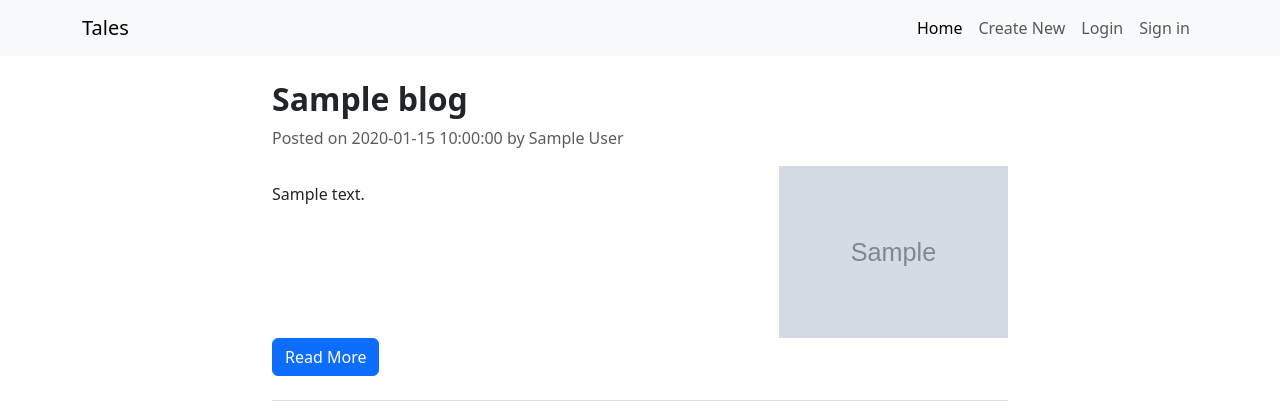
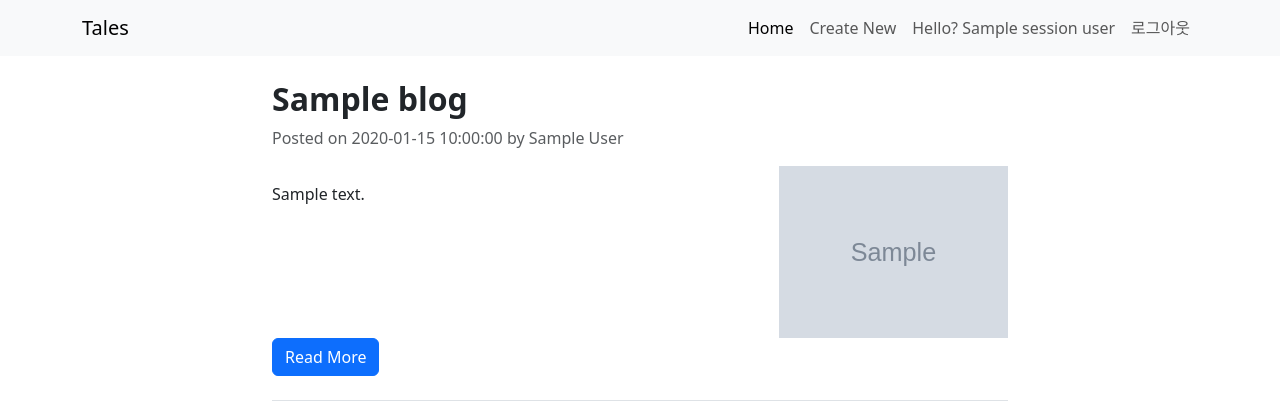
Before and after one commit to ChanLim-BD/FastAPI-Blog, a FastAPI app: template templates/index.html in a window 1280 px wide. Shown: the top 420 px of the page. Run offline with FastAPI, Linux system fonts and the light colour scheme; the template is opened without the code that fills it: most values are stand-ins (such as "Sample title", 1, 10 or a date in 2020); grey boxes marked "Sample" are stand-in pictures; parts of the project's set-up code (start-up, migrations or seed data) failed here and were passed over.

Commit message:
Session: 의존성 삽입으로 Cookie 정보 가져오기 및 Login에 따른 NavBar 반영

```diff
--- a/templates/layout/navbar.html
+++ b/templates/layout/navbar.html
@@ -10,15 +10,24 @@
                 <li class="nav-item">
                     <a class="nav-link active" aria-current="page" href="/blogs">Home</a>
                 </li>
+                {% if session_user %}
                 <li class="nav-item">
                     <a class="nav-link" href="/blogs/new">Create New</a>
                 </li>
+
                 <li class="nav-item">
-                    <a class="nav-link" href="/auth/login">Login</a>
+                    <a class="nav-link" href="#">Hello? {{session_user.name}}</a>
                 </li>
+                {% else %}
                 <li class="nav-item">
-                    <a class="nav-link" href="/auth/register">Sign in</a>
+                    <a class="nav-link" href="/auth/login">로그인</a>
                 </li>
+                {% endif %}
+                {% if session_user %}
+                <li class="nav-item">
+                    <a class="nav-link" href="/auth/logout">로그아웃</a>
+                </li>
+                {% endif %}
             </ul>
         </div>
     </div>
```
Also changed, not shown: routes/auth.py (+10 -1 lines), routes/blog.py (+6 -3 lines), services/auth_svc.py (+10 -1 lines).
